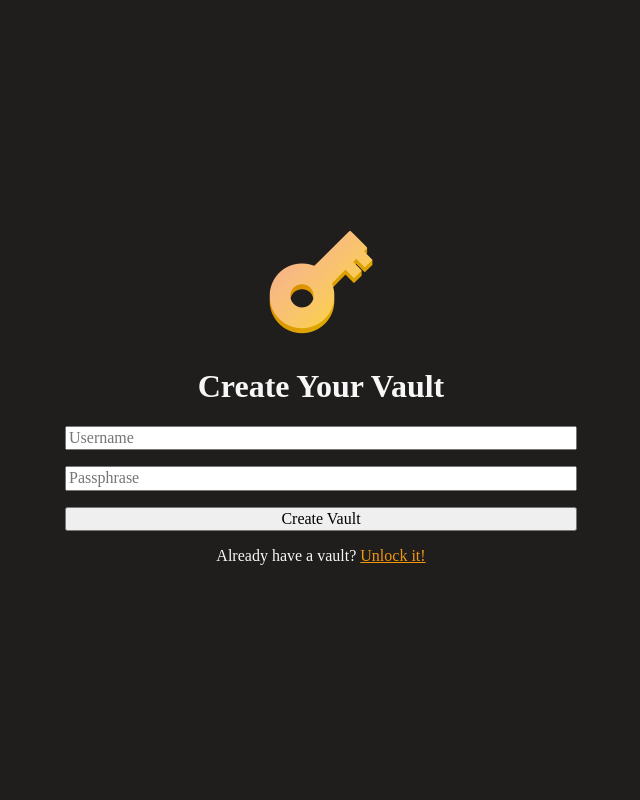
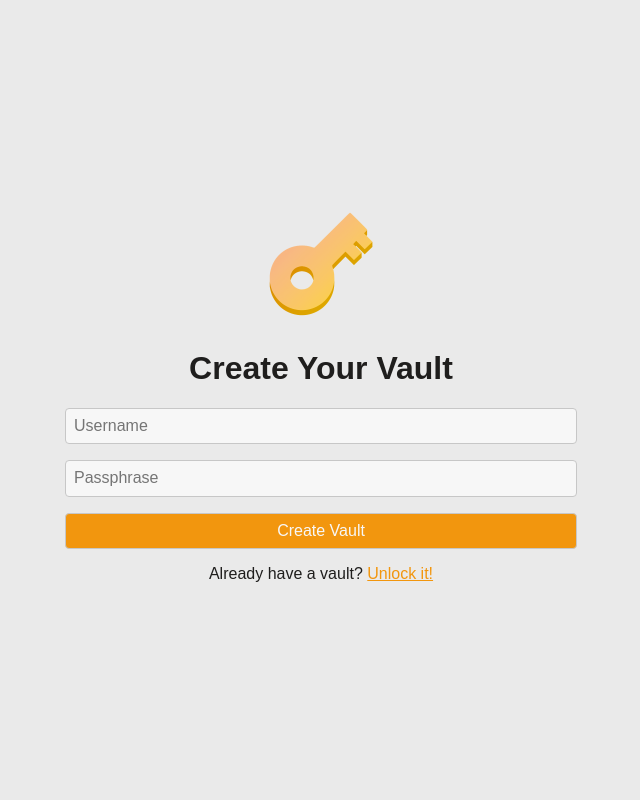
Before and after one commit to Elagoht/Passenger-Web-Minimal, a Flask app: page /register in a window 1280 px wide. Shown: the whole page, without its empty margins (319-959 px from the left). Run offline with Flask 3, Linux system fonts and the light colour scheme.

Commit message:
chore: Update global CSS styles and add dark mode support

```diff
--- a/public/design/globals.css
+++ b/public/design/globals.css
@@ -1,6 +1,7 @@
 html {
-  background-color: #1f1e1d;
-  color: #f7f7f7;
+  background-color: var(--tuatara-100);
+  color: var(--tuatara-1000);
+  font-family: sans-serif;
 }
 
 a {
@@ -12,6 +13,32 @@ form {
   flex-direction: column;
   gap: 1rem;
   width: 100%;
+}
+
+input {
+  padding: 0.5rem;
+  border-radius: 0.25rem;
+  border: 1px solid var(--tuatara-200);
+  background-color: var(--tuatara-50);
+  color: var(--tuatara-950);
+}
+
+button {
+  padding: 0.5rem;
+  border-radius: 0.25rem;
+  border: 1px solid var(--tuatara-200);
+  background-color: var(--tuatara-50);
+  color: var(--tuatara-950);
+}
+
+button.primary {
+  background-color: var(--creamcan-500);
+  color: var(--tuatara-50);
+}
+
+button.secondary {
+  background-color: var(--tuatara-50);
+  color: var(--tuatara-950);
 }
 
 .container-sm,
@@ -39,3 +66,64 @@ form {
 .container-xl {
   max-width: 80rem;
 }
+
+/**
+ * Dark Mode
+ */
+@media (prefers-color-scheme: dark) {
+  html {
+    background-color: var(--tuatara-1000);
+    color: var(--tuatara-50);
+  }
+
+  input {
+    background-color: var(--tuatara-950);
+    border: 1px solid var(--tuatara-900);
+    color: var(--tuatara-50);
+  }
+
+  button {
+    background-color: var(--tuatara-950);
+    border: 1px solid var(--tuatara-900);
+    color: var(--tuatara-50);
+  }
+}
+
+:root {
+  --tuatara-50: #f7f7f7;
+  --tuatara-100: #eaeaea;
+  --tuatara-200: #c7c7c7;
+  --tuatara-300: #b1b0af;
+  --tuatara-400: #898887;
+  --tuatara-500: #6e6d6c;
+  --tuatara-600: #5e5d5c;
+  --tuatara-700: #504f4e;
+  --tuatara-800: #464644;
+  --tuatara-900: #373736;
+  --tuatara-950: #2b2a29;
+  --tuatara-1000: #1f1e1d;
+
+  --leaf-50: #f2f7f3;
+  --leaf-100: #e0ebe1;
+  --leaf-200: #b1cdb7;
+  --leaf-300: #99bca3;
+  --leaf-400: #6d9a7b;
+  --leaf-500: #4c7d5d;
+  --leaf-600: #396248;
+  --leaf-700: #2d4f3a;
+  --leaf-800: #263f30;
+  --leaf-900: #203428;
+  --leaf-950: #111d16;
+
+  --creamcan-50: #fffaeb;
+  --creamcan-100: #fdf1c8;
+  --creamcan-200: #fce28b;
+  --creamcan-300: #face54;
+  --creamcan-400: #f8b827;
+  --creamcan-500: #f2960e;
+  --creamcan-600: #d67109;
+  --creamcan-700: #b24e0b;
+  --creamcan-800: #903c10;
+  --creamcan-900: #773210;
+  --creamcan-950: #441804;
+}
--- a/templates/pages/login.j2
+++ b/templates/pages/login.j2
@@ -12,7 +12,7 @@
 
   <input type="password" name="passphrase" placeholder="Passphrase">
 
-  <button type="submit">Unlock Vault</button>
+  <button type="submit" class="primary">Unlock Vault</button>
 </form>
 
 <p>
--- a/templates/pages/register.j2
+++ b/templates/pages/register.j2
@@ -11,7 +11,7 @@
   <input type="text" name="username" placeholder="Username">
   <input type="password" name="passphrase" placeholder="Passphrase">
 
-  <button type="submit">Create Vault</button>
+  <button type="submit" class="primary">Create Vault</button>
 </form>
 
 <p>
```
